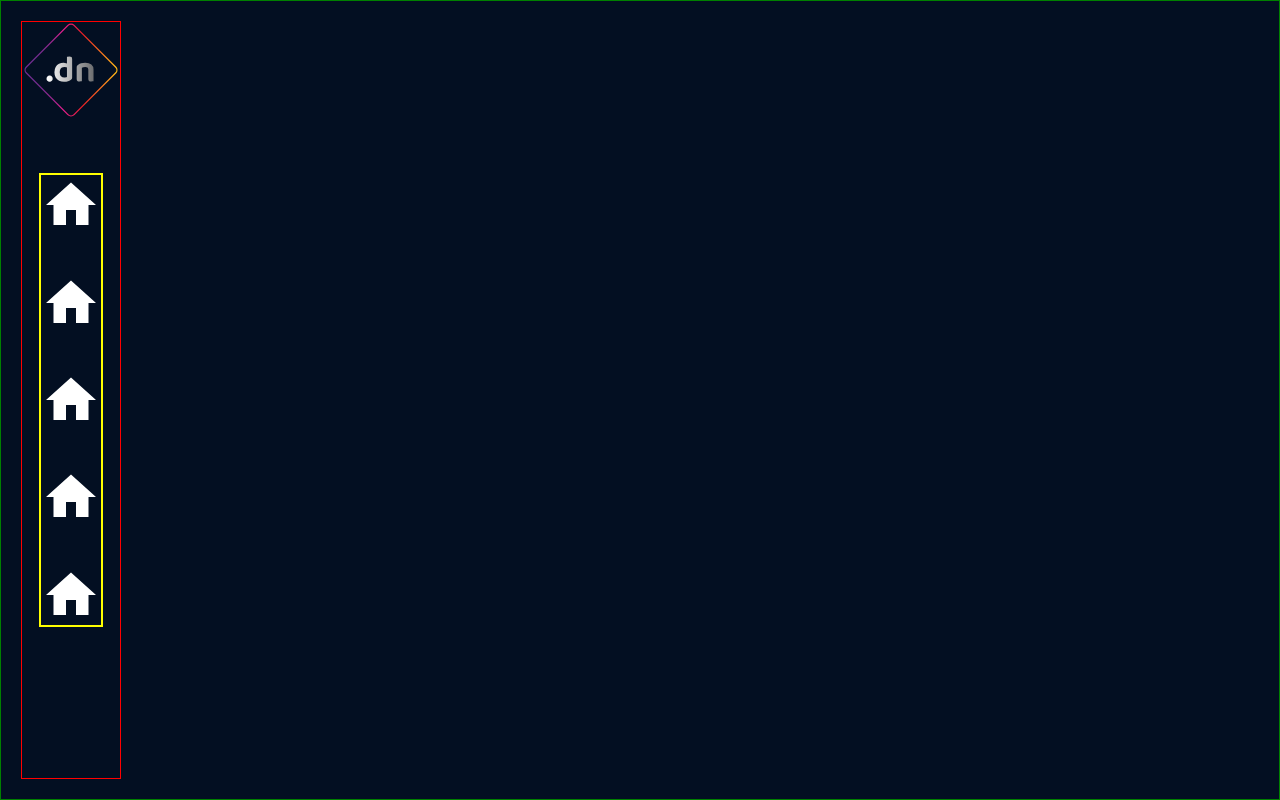
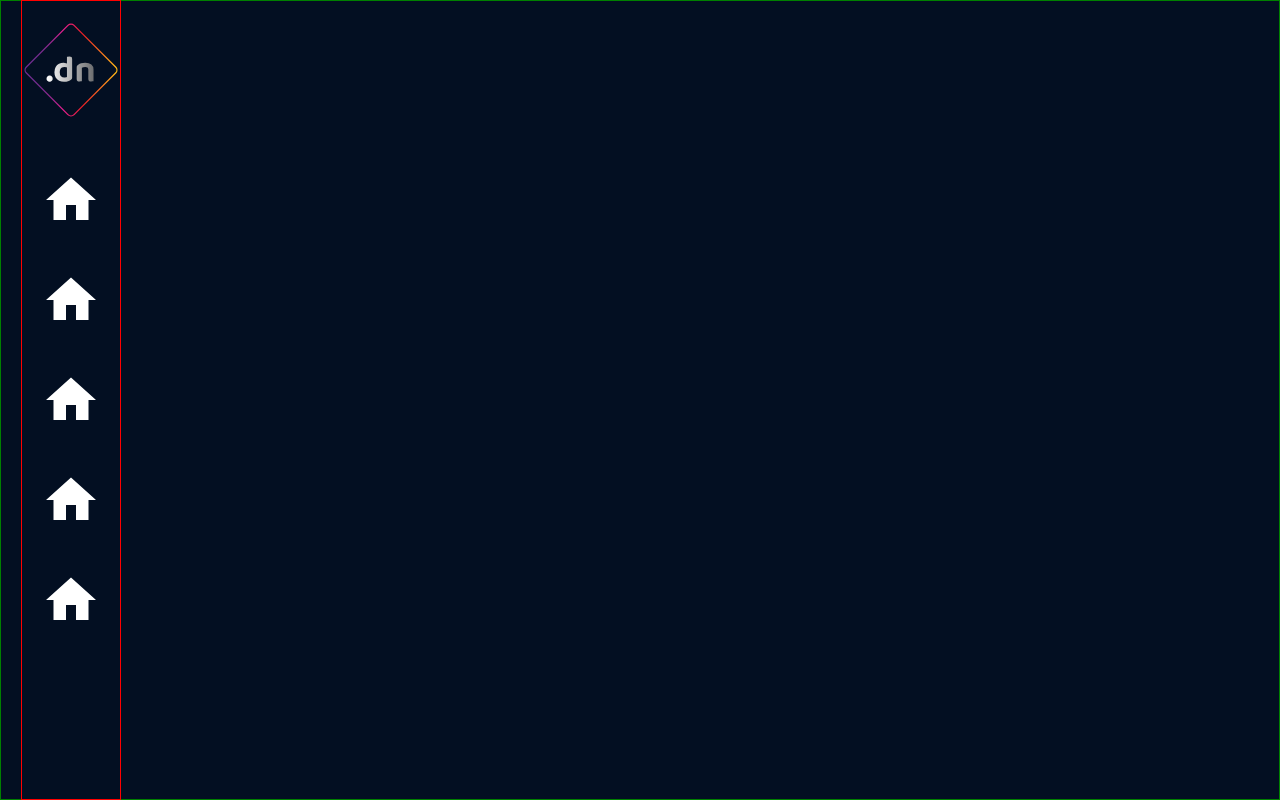
Before and after one commit to dnguyen130/portfolio, a Next.js app: page / in a window 1280 px wide. Built offline with nearby package versions, Linux system fonts and the light colour scheme; a web font is replaced by a local one.

Commit message:
leftnav acceptable for now

```diff
--- a/components/LeftNav/index.js
+++ b/components/LeftNav/index.js
@@ -1,5 +1,4 @@
 import styled from "styled-components";
-import Image from "next/image";
 import { MdHome } from "react-icons/md";
 
 const LeftNavCont = styled.div`
@@ -8,8 +7,12 @@ const LeftNavCont = styled.div`
   align-items: center;
   justify-content: center;
   width: 100px;
+  position: fixed;
+  top: 0;
+  bottom: 0;
+  left: 20;
   border: 1px solid red;
-  overflow: hidden;
+  min-height: 720px;
 `
 
 const Logo = styled.img`
@@ -21,10 +24,6 @@ const Logo = styled.img`
 const IconCont = styled.div`
   display: flex;
   flex-direction: column;
-  justify-content: space-between;
-  height: 60%;
-  min-height: 300px;
-  border: 2px solid yellow;
 `
 
 const LeftNav = ({
@@ -34,10 +33,10 @@ const LeftNav = ({
     <LeftNavCont>
       <Logo src="/Logo.svg" height="100px" width="100px" />
       <IconCont>
-        <MdHome color="white" size="60px"/>
-        <MdHome color="white" size="60px"/>
-        <MdHome color="white" size="60px"/>
-        <MdHome color="white" size="60px"/>
+        <MdHome color="white" size="60px" style={{marginBottom: 40}}/>
+        <MdHome color="white" size="60px" style={{marginBottom: 40}}/>
+        <MdHome color="white" size="60px" style={{marginBottom: 40}}/>
+        <MdHome color="white" size="60px" style={{marginBottom: 40}}/>
         <MdHome color="white" size="60px"/>
       </IconCont>
     </LeftNavCont>
--- a/pages/index.js
+++ b/pages/index.js
@@ -10,7 +10,12 @@ const HomePageCont = styled.div`
   justify-content: space-between;
   border: 1px solid green;
   height: 100vh;
+  min-height: 720px;
   padding: 20px;
+`
+
+const FixedCont = styled.div`
+  position: fixed;
 `
 
 export default function Home() {
```
